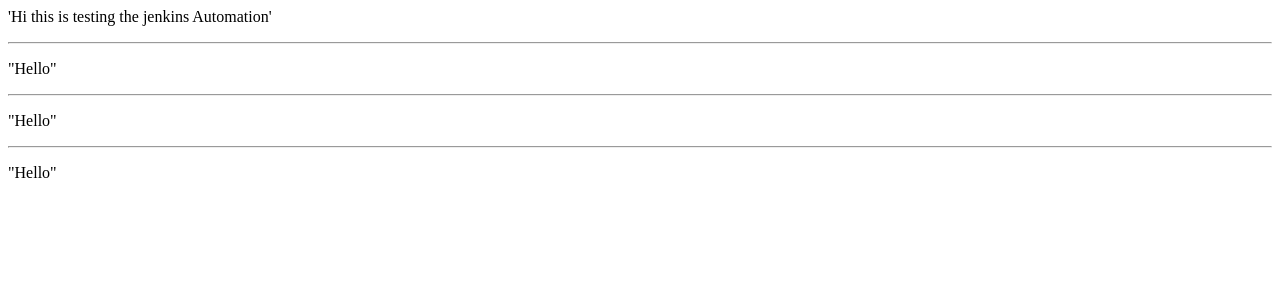
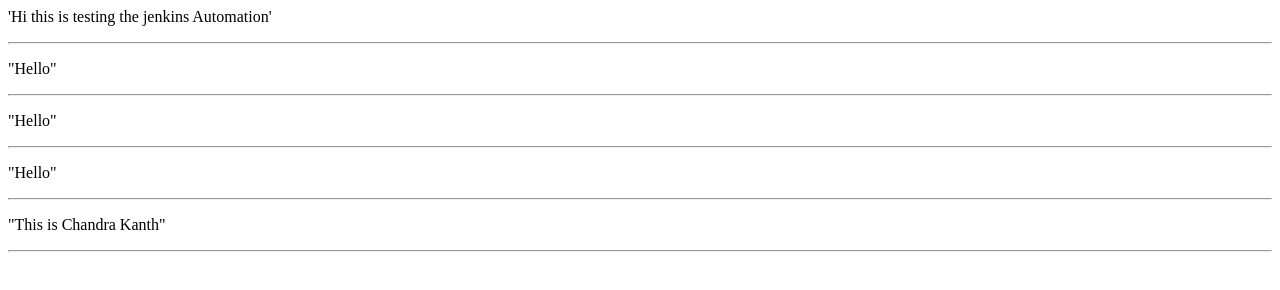
Before and after one commit to ChandraKanthGaralapati/Mern-Automation, a plain HTML site: page index.html in a window 1280 px wide. Drawn offline with Linux system fonts and the light colour scheme.

Commit message:
5th commit

```diff
--- a/index.html
+++ b/index.html
@@ -14,5 +14,8 @@
         <p>"Hello"</p>
         <hr>
         <p>"Hello"</p>
+        <hr>
+        <p>"This is Chandra Kanth"</p>
+        <hr>
     </body>
 </html>
```
